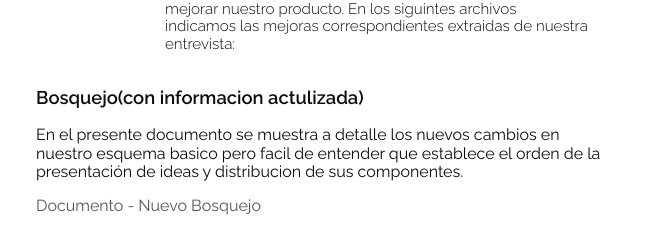
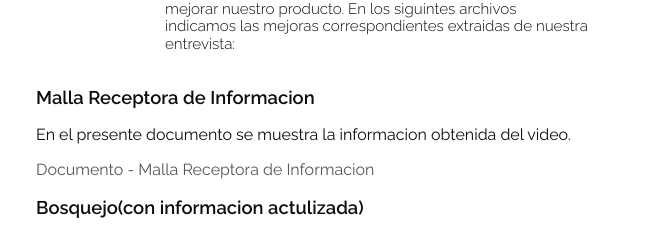
Before and after one commit to david00215/mochilazo, a plain HTML site: page design-thinking/practica5.html in a window 1280 px wide. Shown: the part 389-620 px from the top of the page, 619-1280 px from the left. Drawn offline with Linux system fonts and the light colour scheme; some icons are missing.

Commit message:
Update practica5.html

```diff
--- a/design-thinking/practica5.html
+++ b/design-thinking/practica5.html
@@ -66,6 +66,11 @@
                     <p class="think__details__info__cont">En el siguiente video mostramos nuestra entrevista a los usuarios, los cuales nos dieron su punto de vista respecto a nuestro producto y nos daban sus sugerencias para poder mejorar nuestro producto.
                                                                              En los siguintes archivos indicamos las mejoras correspondientes extraidas de nuestra entrevista:</p>
                 </div>
+		    <div class="think__details__extra">
+                    <p class="think__details__extra__title">Malla Receptora de Informacion</p>
+                    <p>En el presente documento se muestra la informacion obtenida del video.</p>
+                    <a href="https://drive.google.com/file/d/1p70f6IEGXprew3twGxKRt_PmWiGa3NH9/view?usp=sharing target="_blank" class="think__details__extra__description">Documento - Malla Receptora de Informacion</a>
+                </div>
                 <div class="think__details__extra">
                     <p class="think__details__extra__title">Bosquejo(con informacion actulizada)</p>
                     <p>En el presente documento se muestra a detalle los nuevos cambios en nuestro esquema basico pero facil de entender que establece el orden de la presentación de ideas y distribucion de sus componentes.</p>
```
